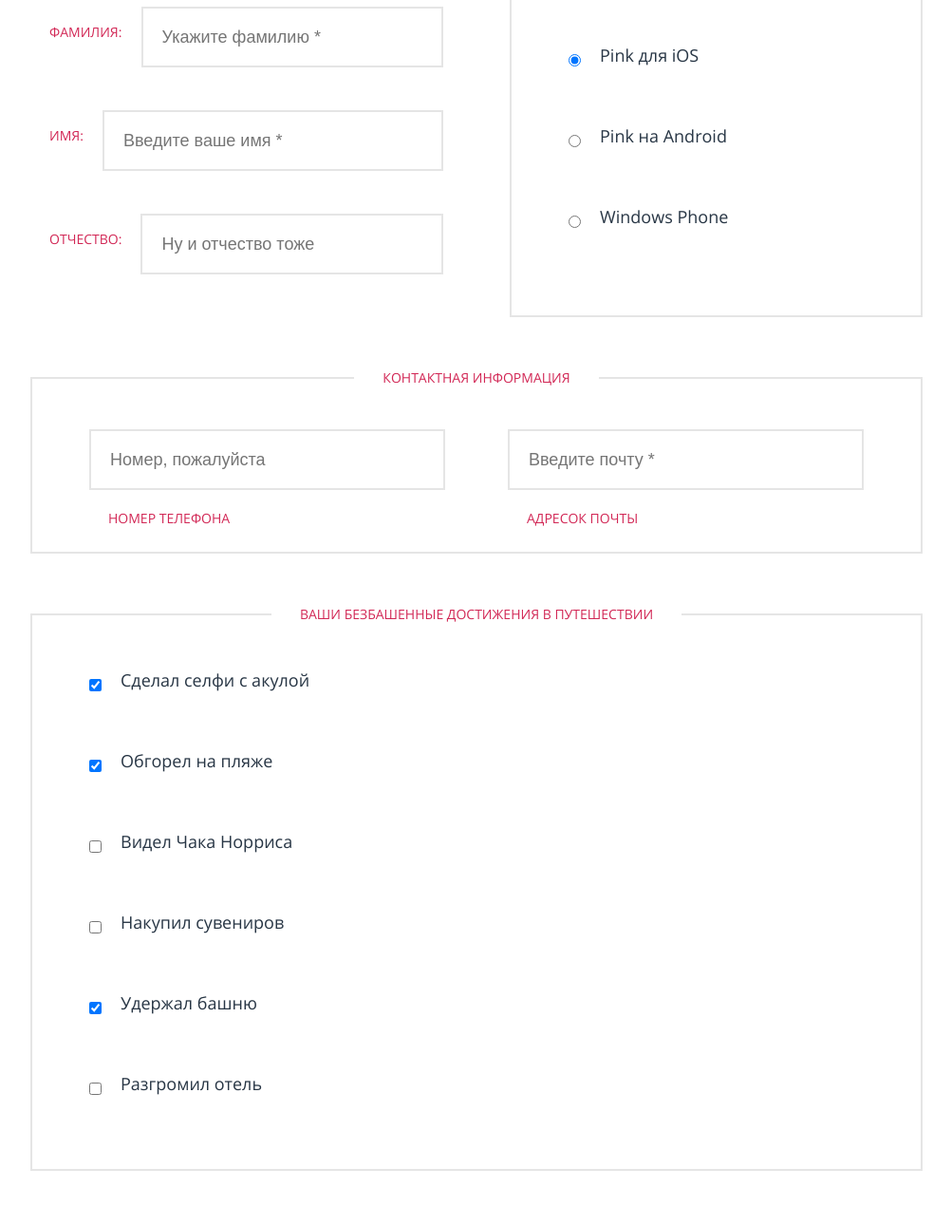
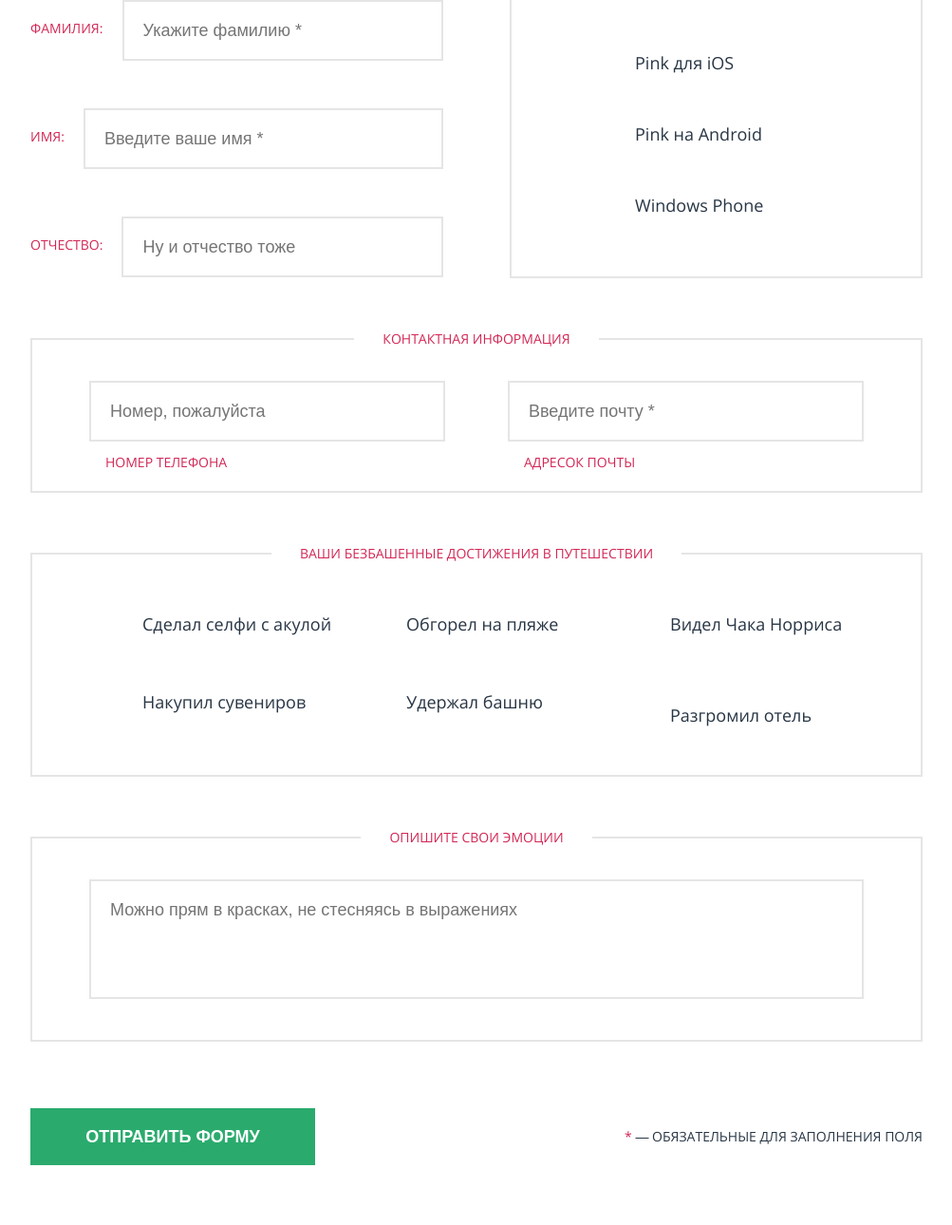
Before and after one commit to k-art/109874-pink, a plain HTML site: page form.html in a window 1280 px wide. Shown: the part 633-1923 px from the top of the page at 95% size, without its empty margins (138-1141 px from the left). Drawn offline with nearby package versions, Linux system fonts and the light colour scheme; files that its build step writes are made by us from their sources.

Commit message:
Сделал адаптивный form.html на flex'ах

```diff
--- a/form.html
+++ b/form.html
@@ -57,7 +57,7 @@
 
             <fieldset class="form__group form__group--selectable form__group--checkbox">
               <legend class="form__group-title" align="center">Ваши безбашенные достижения в путешествии</legend>
-              <ul class="form__group-list">
+              <ul class="form__group-list form__group-list--checkbox">
                 <li class="form__group-field form__group-field--selectable form__group-field--checkbox">
                   <input class="form__field form__field--checkbox" type="checkbox" name="achievements" id="achievements-1" checked>
                   <label class="form__label form__label--selectable" for="achievements-1">Сделал селфи с акулой</label>
@@ -101,15 +101,15 @@
             <fieldset class="form__group form__group--selectable form__group--radio">
               <legend class="form__group-title" align="center">С каким приложением путешествовали?</legend>
               <ul class="form__group-list">
-                <li class="form__group-field form__group-field--selectable">
+                <li class="form__group-field form__group-field--selectable form__group-field--radio">
                   <input class="form__field form__field--radio" type="radio" name="app-choice" id="ios" name="app" checked>
                   <label class="form__label form__label--selectable" for="ios">Pink для iOS</label>
                 </li>
-                <li class="form__group-field form__group-field--selectable">
+                <li class="form__group-field form__group-field--selectable form__group-field--radio">
                   <input class="form__field form__field--radio" type="radio" name="app-choice" id="android" name="app">
                   <label class="form__label form__label--selectable" for="android">Pink на Android</label>
                 </li>
-                <li class="form__group-field form__group-field--selectable">
+                <li class="form__group-field form__group-field--selectable form__group-field--radio">
                   <input class="form__field form__field--radio" type="radio" name="app-choice" id="ms" name="app">
                   <label class="form__label form__label--selectable" for="ms">Windows Phone</label>
                 </li>
@@ -118,14 +118,14 @@
 
             <fieldset class="form__group form__group--textarea">
               <legend class="form__group-title" align="center">Опишите свои эмоции</legend>
-              <div class="form__group-field">
+              <div class="form__group-field form__group-field--textarea">
                 <textarea class="form__field form__field--textarea" name="emotions" id="emotions" cols="24" rows="5" placeholder="Можно прям в красках, не стесняясь в выражениях"></textarea>
               </div>
             </fieldset>
 
             <div class="form__group form__group--button">
               <button class="btn btn--form" type="submit">Отправить форму</button>
-              <span class="form__legend"><b>*</b> &mdash; Обязательные поля</span>
+              <span class="form__legend"><b>*</b> &mdash; Обязательные <i>для заполнения </i>поля</span>
             </div>
           </form>
 
--- a/sass/blocks/btn.scss
+++ b/sass/blocks/btn.scss
@@ -66,6 +66,7 @@
 
     @media (min-width: 660px) {
       margin: 0;
+      width: 300px;
     }
   }
 
--- a/sass/blocks/contacts-item.scss
+++ b/sass/blocks/contacts-item.scss
@@ -10,7 +10,21 @@
   }
 
   @media (min-width: 980px) {
-    width: 30%;
+    padding-bottom: 20px;
+    margin: 0 35px;
+    flex-basis: 250px;
+
+    &:nth-child(1) {
+      order: 1;
+    }
+
+    &:nth-child(2) {
+      order: 3;
+    }
+
+    &:nth-child(3) {
+      order: 2;
+    }
   }
 }
 
--- a/sass/blocks/contacts.scss
+++ b/sass/blocks/contacts.scss
@@ -30,6 +30,11 @@
 
   @media (min-width: 980px) {
     padding-top: 45px;
+    display: flex;
+    flex-direction: row;
+    justify-content: center;
+
+
   }
 }
 
--- a/sass/blocks/copyright.scss
+++ b/sass/blocks/copyright.scss
@@ -13,9 +13,14 @@
     width: 33.33%;
     text-align: right;
   }
+
+  @media (min-width: 980px) {
+    font-size: 18px;
+  }
 }
 
 .copyright__link svg {
+  padding-left: 13px;
   vertical-align: middle;
   fill: $color-pink;
 }
--- a/sass/blocks/form.scss
+++ b/sass/blocks/form.scss
@@ -10,8 +10,7 @@
 .form__title {
   display: block;
   margin: 0 auto;
-  margin-top: 50px;
-  margin-bottom: 20px;
+  margin-top: 45px;
   width: 280px;
   font-size: 14px;
   line-height: 30px;
@@ -20,13 +19,14 @@
   text-align: center;
 
   @media (min-width: 660px) {
-    margin-top: 95px;
-    margin: 70px;
+    margin-top: 93px;
+    margin-bottom: 27px;
     font-size: 18px;
     width: 500px;
   }
 
   @media (min-width: 980px) {
+    margin-bottom: 70px;
     width: 770px;
   }
 
@@ -56,7 +56,7 @@
   position: relative;
   margin: 0;
   padding: 0 20px;
-  padding-top: 70px;
+  padding-top: 35px;
   padding-bottom: 30px;
   border: none;
 
@@ -67,69 +67,44 @@
     padding-top: 45px;
     padding-bottom: 0;
     border: 2px solid #e5e5e5;
+  }
 
   &--name {
+
+    @media (min-width: 660px) {
       order: 1;
       border: none;
       padding-left: 0;
       padding-right: 0;
+      margin-bottom: 5px;
+    }
 
     @media (min-width: 980px) {
+      padding-top: 15px;
       margin-right: auto;
       flex-basis: 435px;
       box-sizing: border-box;
     }
   }
 
-    &--checkbox {
-      order: 4;
+  &--contacts {
+    @media (min-width: 660px) {
+      order: 3;
+      padding-top: 40px;
+    }
 
     @media (min-width: 980px) {
-        display: flex;
-        flex-direction: column;
-        flex-wrap: wrap;
-        /* как сделать чтобы элементы с чекбоксами встали как на десктопе? или сделать flex-direction:row и потом ордер поменять?  */
-      }
-    }
-
-    &--contacts {
-      order: 3;
-
-      @media (min-width: 980px) {
+      padding-top: 35px;
       display: flex;
       flex-direction: row;
       justify-content: space-between;
-
-        /* это правило только в firefox работает почему-то... */
-      }
-    }
-
-    &--radio {
-      order: 2;
-
-      @media (min-width: 980px) {
-        flex-basis: 435px;
-        box-sizing: border-box;
-      }
-    }
-
-    &--textarea {
-      order: 5;
-    }
-
-    &--button {
-      order: 6;
-      border: none;
-      padding: 0;
-      display: flex;
-      flex-direction: row;
-      justify-content: space-between;
-      align-content: center;
+      flex-basis: 920px;
+      /* работает только в firefox */
     }
   }
 
   &--selectable {
-    padding-top: 110px;
+    padding-top: 115px;
     background: #f2f2f2;
 
     @media (min-width: 660px) {
@@ -138,31 +113,114 @@
       background: #fff;
     }
   }
+
+  &--checkbox {
+    @media (min-width: 660px) {
+      order: 4;
+      padding-top: 47px;
+      padding-bottom: 30px;
+    }
+
+    @media (min-width: 980px) {
+      padding-top: 50px;
+      padding-bottom: 10px;
+    }
+  }
+
+  &--radio {
+    padding-top: 110px;
+    padding-bottom: 25px;
+
+    @media (min-width: 660px) {
+      order: 2;
+      padding-top: 48px;
+      padding-bottom: 35px;
+    }
+
+    @media (min-width: 980px) {
+      padding-left: 20px;
+      padding-right: 20px;
+      flex-basis: 435px;
+      box-sizing: border-box;
+    }
+  }
+
+  &--textarea {
+    padding-top: 70px;
+    padding-bottom: 0;
+
+    @media (min-width: 660px) {
+      order: 5;
+      padding-top: 40px;
+      margin-bottom: 70px;
+    }
+
+    @media (min-width: 980px) {
+      padding-top: 35px;
+    }
+  }
+
+  &--button {
+    padding-top: 25px;
+
+    @media (min-width: 660px) {
+      order: 6;
+      border: none;
+      padding: 0;
+      display: inline-flex;
+      justify-content: space-between;
+      align-content: center;
+    }
+
+    @media (min-width: 980px) {
+      margin-bottom: 0;
+    }
+  }
 }
 
 .form__group-list {
   @include no-list;
+
+  &--checkbox {
+    @media (min-width: 980px) {
+      display: flex;
+      flex-direction: row;
+      flex-wrap: wrap;
+      justify-content: space-between;
+
+      /* как сделать чтобы элементы с чекбоксами встали как на десктопе без смены ордера?*/
+    }
+  }
 }
 
 .form__group-field {
   margin-bottom: 15px;
 
   @media (min-width: 660px) {
-    margin-bottom: 45px;
+    margin-bottom: 50px;
     display: flex;
     flex-direction: row;
     align-items: center;
   }
 
   &--selectable {
+    padding-left: 50px;
     margin-bottom: 50px;
 
     @media (min-width: 660px) {
-      margin-bottom: 45px;
+      padding-left: 56px;
+      margin-bottom: 47px;
     }
 
     &:last-child {
       margin-bottom: 20px;
+    }
+  }
+
+  &--checkbox {
+    @media (min-width: 980px) {
+      box-sizing: border-box;
+      flex-basis: 260px;
     }
   }
 
@@ -172,18 +230,29 @@
       margin-bottom: 30px;
       display: flex;
       flex-direction: column-reverse;
-      align-items: baseline;
+      align-items: flex-start;
     }
 
     @media (min-width: 980px) {
-      margin-bottom: 20px;
+      margin-bottom: 15px;
       flex-basis: 375px;
-
     }
   }
 
-  &--checkbox {
+  &--radio {
+    margin-bottom: 44px;
 
+    @media (min-width: 660px) {
+      margin-bottom: 40px;
+    }
+
+    @media (min-width: 980px) {
+      padding-left: 110px;
+    }
+  }
+
+  &--textarea {
+    margin-bottom: 43px;
   }
 }
 
@@ -219,24 +288,31 @@
 
 .form__label {
   padding: 0 20px;
-  margin-bottom: 10px;
+  margin-bottom: 5px;
   display: block;
   font-size: 14px;
   line-height: 30px;
   text-transform: uppercase;
   color: $color-pink;
 
+  @media (min-width: 660px) {
+    padding-left: 0;
+  }
+
   &--selectable {
+    padding-right: 0;
     display: inline;
     font-size: 18px;
     text-transform: inherit;
     color: $color-darkblue;
+    cursor: pointer;
   }
 
   &--contact {
     @media (min-width: 660px) {
+      padding-left: 17px;
       margin-bottom: 0;
-      margin-top: 15px;
+      margin-top: 7px;
     }
   }
 }
@@ -251,6 +327,7 @@
   border: 2px solid #e5e5e5;
 
   &--checkbox, &--radio {
+    display: none;
     width: auto;
   }
 
@@ -258,6 +335,14 @@
     margin: 0 auto;
     height: 200px;
     resize: none;
+
+    @media (min-width: 660px) {
+      height: 190px;
+    }
+
+    @media (min-width: 980px) {
+      height: 126px;
+    }
   }
 }
 
@@ -274,6 +359,14 @@
     color: $color-pink;
   }
 
+  i {
+    font-style: normal;
+
+    @media (max-width: 979px) {
+      display: none;
+    }
+  }
+
   @media (min-width: 660px) {
     align-self: center;
   }
--- a/sass/blocks/main-nav.scss
+++ b/sass/blocks/main-nav.scss
@@ -5,7 +5,6 @@
   background: rgba(#000, 0.3);
 
   @media (min-width: 980px) {
-    z-index: 3;
     padding-top: 45px;
     padding-bottom: 40px;
   }
@@ -123,6 +122,8 @@
 }
 
 .main-nav__item {
+  position: relative;
+  z-index: 3;
   border-bottom: 1px solid #000;
   border-top: 1px solid #485461;
 
--- a/sass/blocks/page-footer.scss
+++ b/sass/blocks/page-footer.scss
@@ -1,5 +1,5 @@
 .page-footer {
-  padding: 35px 0;
+  padding: 25px 0;
 
   &--main {
     display: none;
@@ -7,6 +7,10 @@
     @media (min-width: 660px) {
       display: block;
     }
+  }
+
+  @media (min-width: 980px) {
+    padding: 55px 0;
   }
 }
 
@@ -16,8 +20,9 @@
 }
 
 .page-footer__logo {
+  margin: 0 auto;
+  margin-bottom: 20px;
   display: block;
-  margin: 0 auto;
   text-align: center;
 
   @media (min-width: 660px) {
--- a/sass/blocks/page-header.scss
+++ b/sass/blocks/page-header.scss
@@ -1,15 +1,15 @@
 .page-header {
   position: relative;
-  min-height: 495px;
+  min-height: 235px;
   background-color: #1d2632;
-  background-image:   url(../img/bg-back-mobile@1x.jpg);
+  background-image: url(../img/bg-back-mobile@1x.jpg);
   background-repeat: no-repeat;
-  background-size: contain cover;
-  background-position: bottom;
+  background-size: auto;
+  background-position: top;
   color: #fff;
 
   @media (min-width: 660px) {
-    min-height: 695px;
+    min-height: 440px;
   }
 
   @media (min-width: 980px) {
@@ -18,12 +18,12 @@
 
   &--main {
     margin-bottom: 270px;
-    min-height: 425px;
+    min-height: 460px;
     background-image:
       url(../img/iphone-hand-mobile@1x.png),
       url(../img/bg-back-mobile@1x.jpg);
     background-repeat: no-repeat no-repeat;
-    background-size: contain cover;
+    background-size: auto, cover;
     background-position: center bottom, bottom;
 
     @media (min-width: 660px) {
@@ -44,7 +44,7 @@
 }
 
 .page-header__title {
-  margin-top: 35px;
+  margin-top: 30px;
   font-size: 24px;
   line-height: 30px;
   font-weight: 300;
@@ -52,6 +52,12 @@
 
   @media (min-width: 660px) {
     margin-top: 70px;
+    font-size: 50px;
+    line-height: 60px;
+  }
+
+  @media (min-width: 980px) {
+    margin-top: 60px;
   }
 }
 
--- a/sass/blocks/social-list.scss
+++ b/sass/blocks/social-list.scss
@@ -1,5 +1,6 @@
 .social-list {
   @include no-list;
+  margin-bottom: 25px;
   display: inline-block;
   vertical-align: middle;
   width: 100%;
@@ -12,7 +13,7 @@
 }
 
 .social-list__item {
-  margin: 15px;
+  margin: 25px;
   display: inline-block;
   vertical-align: middle;
   font-size: 14px;
```
Lines whose indentation alone changed are shown as unchanged.
